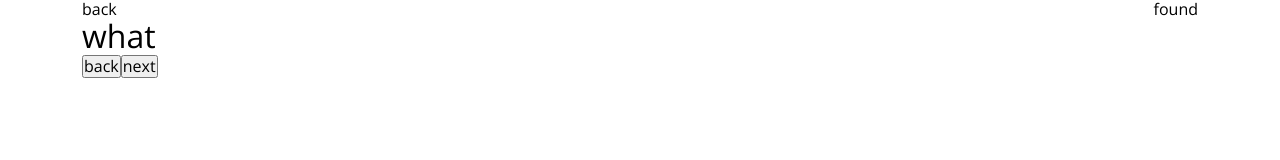
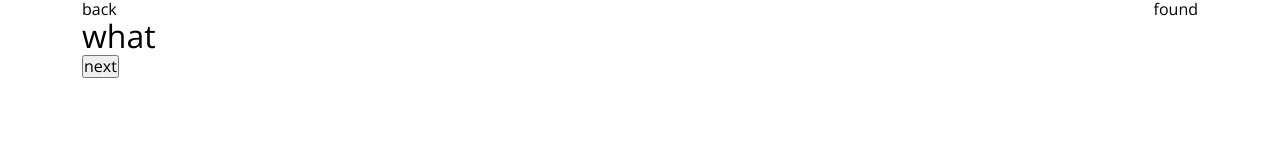
Before and after one commit to ruippeixe/lost-and-found, a React (Vite) app: page /found in a window 1280 px wide. Shown: the top 160 px of the page. Built offline with nearby package versions, Linux system fonts and the light colour scheme.

Commit message:
Conditional rendering of buttons in multi-step form

```diff
--- a/src/hooks/useFormSteps.jsx
+++ b/src/hooks/useFormSteps.jsx
@@ -22,6 +22,9 @@ const useFormSteps = (steps) => {
     currentComponent: steps[currentStepIndex],
     back,
     next,
+    isFirstStep: currentStepIndex === 0,
+    isLastStep: currentStepIndex === steps.length -2,
+    isGreeting: currentStepIndex === steps.length -1,
   };
 };
 
--- a/src/pages/found/Found.jsx
+++ b/src/pages/found/Found.jsx
@@ -20,7 +20,12 @@ const Found = () => {
     <Thanks />,
   ];
 
-  const { currentComponent, back, next } = useFormSteps(formSteps);
+  const { currentComponent, back, next, isFirstStep, isLastStep, isGreeting } =
+    useFormSteps(formSteps);
+
+  const handleSubmit = (e) => {
+    e.preventDefault();
+  };
 
   return (
     <>
@@ -32,17 +37,28 @@ const Found = () => {
           </ul>
         </nav>
 
-        <form>
+        <form onSubmit={handleSubmit}>
           {currentComponent}
 
+          {!isGreeting && (
             <div className="actions">
+              {!isFirstStep && (
                 <button type="button" onClick={back}>
                   back
                 </button>
+              )}
+
+              {!isLastStep ? (
                 <button type="button" onClick={next}>
                   next
                 </button>
+              ) : (
+                <button type="submit" onClick={next}>
+                  submit
+                </button>
+              )}
             </div>
+          )}
         </form>
       </div>
     </>
```
Lines whose indentation alone changed are shown as unchanged.
